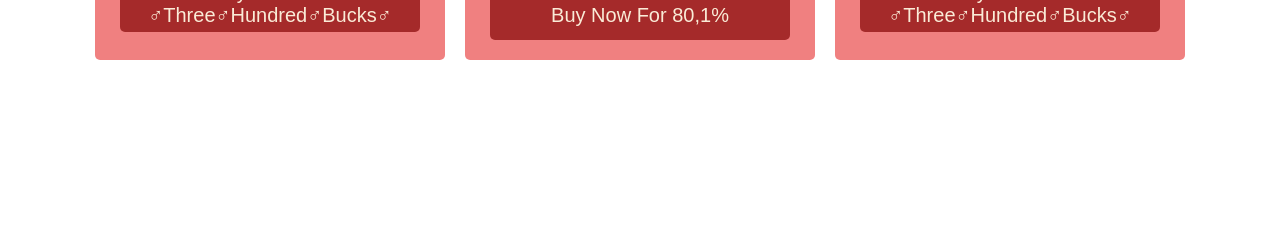
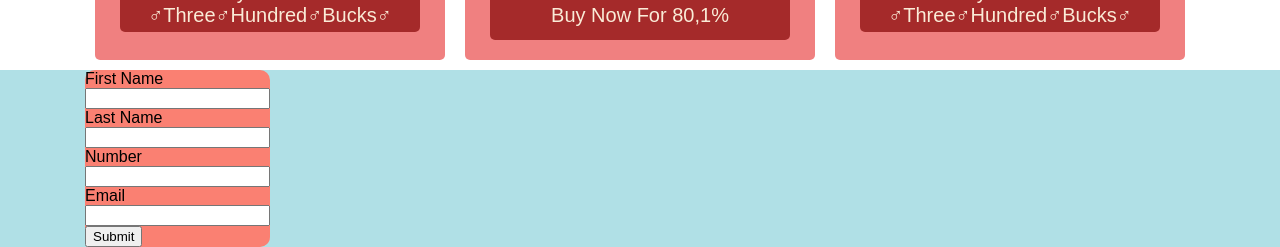
Before and after one commit to bantamer/rsschool-react, a React (Vite) app in the folder reactComponents/: page / in a window 1280 px wide. Shown: the part 1030-1277 px from the top of the page. Before the commit the page ends 1100 px from the top, so only its background shows below. Built offline with nearby package versions, Linux system fonts and the light colour scheme.

Commit message:
feat: add new component

```diff
--- /dev/null
+++ b/reactComponents/src/components/form/form.css
@@ -0,0 +1,5 @@
+.form {
+  background-color: salmon;
+  border-radius: 10px;
+  width: min-content;
+}
--- /dev/null
+++ b/reactComponents/src/components/form/index.jsx
@@ -0,0 +1,30 @@
+import React from 'react';
+
+import './form.css';
+
+const Form = () => (
+  <div className="container">
+    <form className="form">
+      <label className="form__label" htmlFor="firstName">
+        First Name
+        <input id="firstName" className="form__input" type="text" />
+      </label>
+      <label className="form__label" htmlFor="lastName">
+        Last Name
+        <input id="lastName" className="form__input" type="text" />
+      </label>
+      <label className="form__label" htmlFor="number">
+        Number
+        <input id="number" className="form__input" type="text" />
+      </label>
+      <label className="form__label" htmlFor="number">
+        Email
+        <input id="email" className="form__input" type="text" />
+      </label>
+
+      <input type="submit" />
+    </form>
+  </div>
+);
+
+export default Form;
--- a/reactComponents/src/index.css
+++ b/reactComponents/src/index.css
@@ -13,3 +13,7 @@
   display: flex;
   flex-flow: row wrap;
 }
+
+.section_background-powerblue {
+  background-color: powderblue;
+}
--- a/reactComponents/src/index.jsx
+++ b/reactComponents/src/index.jsx
@@ -5,13 +5,17 @@ import './index.css';
 
 import Cards from './components/card';
 import Header from './components/header';
+import Form from './components/form';
 
 const App = () => (
   <>
     <Header />
-    <main>
-      <section>
+    <main className="page__main">
+      <section className="section">
         <Cards />
+      </section>
+      <section className="section section_background-powerblue">
+        <Form />
       </section>
     </main>
   </>
```
